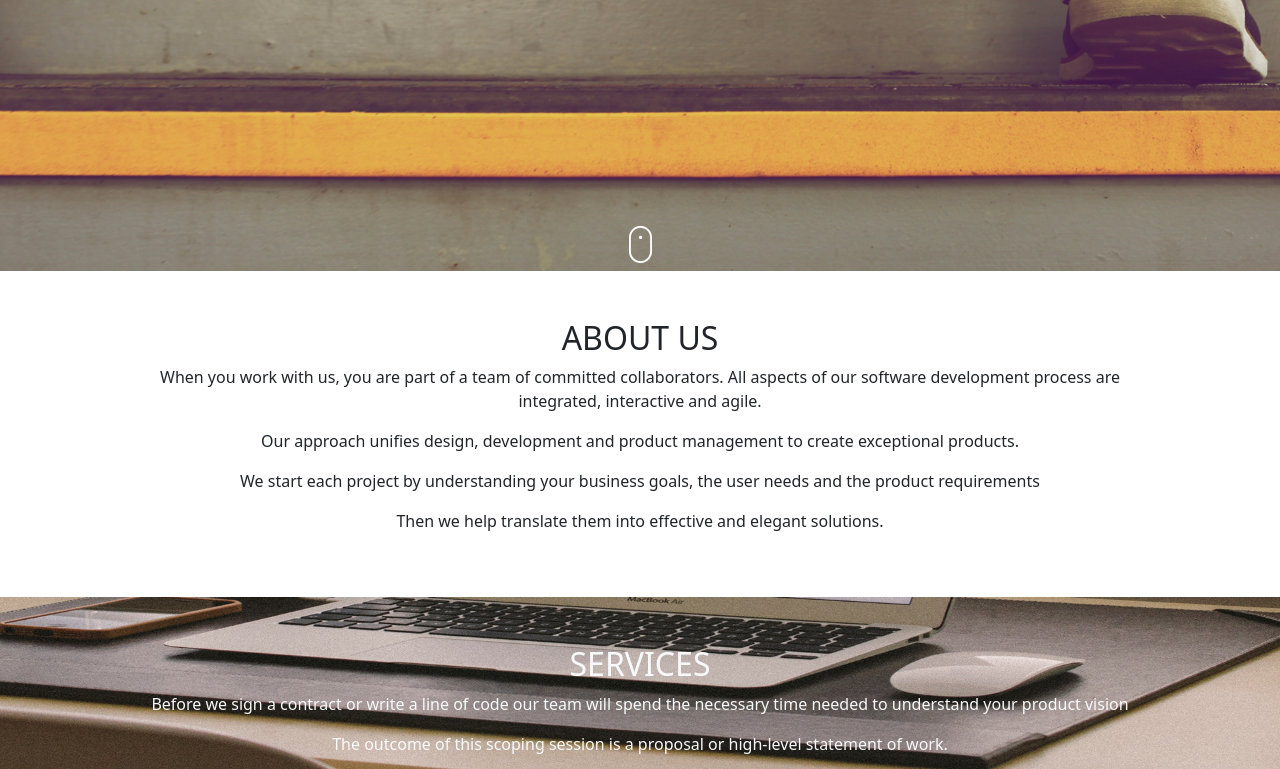
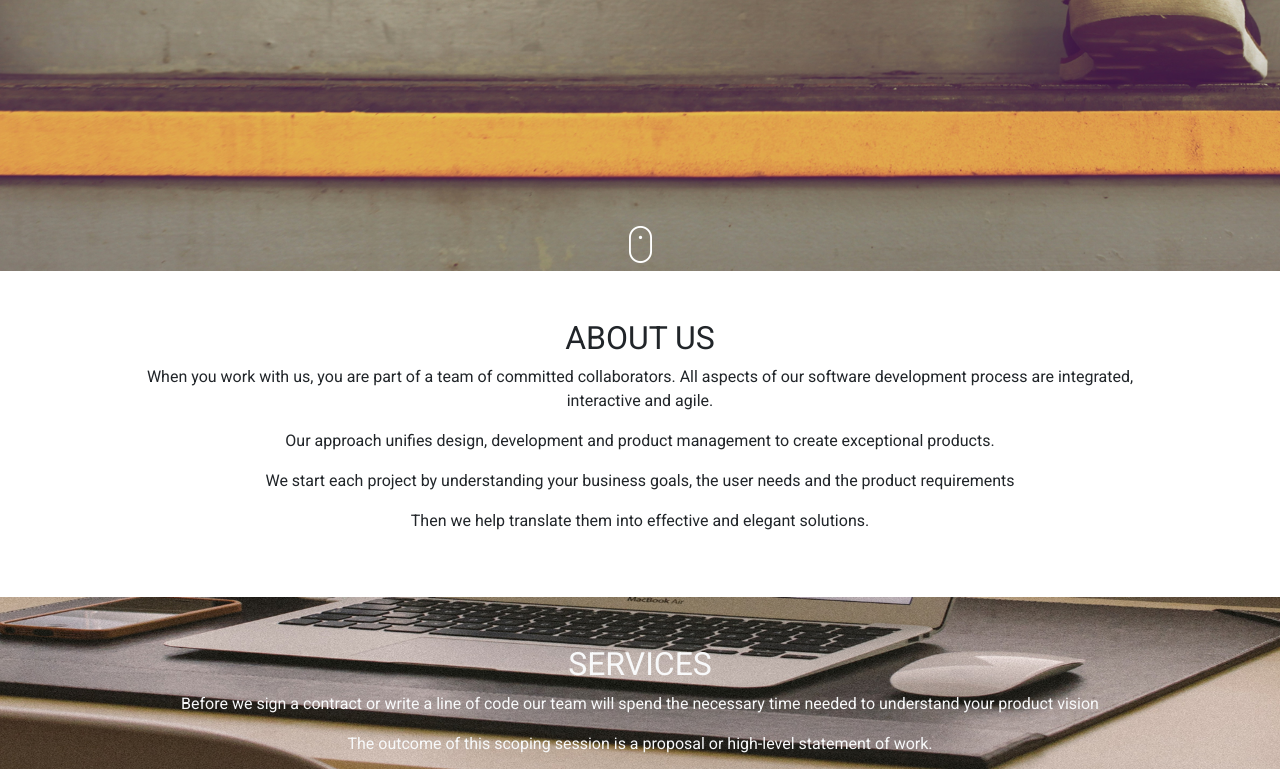
Before and after one commit to samuelodhiambo/DelaniStudio, a plain HTML site: page index.html in a window 1280 px wide. Shown: the part 529-1298 px from the top of the page. Drawn offline with Linux system fonts and the light colour scheme.

Commit message:
link: It will link google fonts

```diff
--- a/assets/css/styles.css
+++ b/assets/css/styles.css
@@ -1,3 +1,9 @@
+@import url('https://fonts.googleapis.com/css2?family=Roboto&display=swap');
+
+body {
+  font-family: 'Roboto', sans-serif;
+}
+
 .sect-1 {
     height: 100vh;
     background: url("../../assets/img/backgrounds/h_img.jpg") top left / cover no-repeat;
--- a/index.html
+++ b/index.html
@@ -7,6 +7,9 @@
     <title>Delani Studio</title>
     <link rel="stylesheet" href="assets/bootstrap/css/bootstrap.min.css">
     <link rel="stylesheet" href="assets/css/styles.css">
+    <link rel="preconnect" href="https://fonts.googleapis.com">
+    <link rel="preconnect" href="https://fonts.gstatic.com" crossorigin>
+    <link href="https://fonts.googleapis.com/css2?family=Roboto&display=swap" rel="stylesheet">
 </head>
 <body>
     <div class="d-flex sect-1 align-items-center col-12 flex-column justify-content-between">
```
